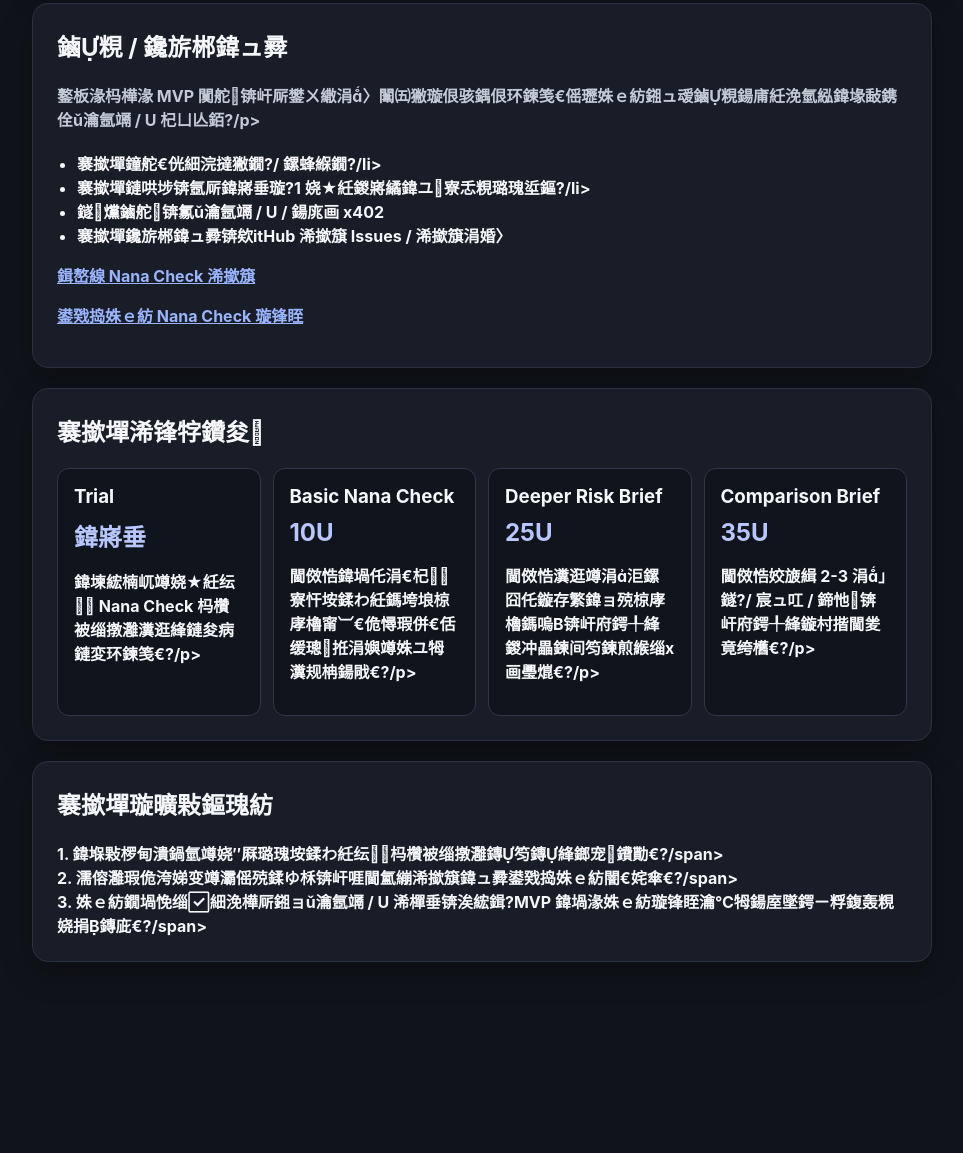
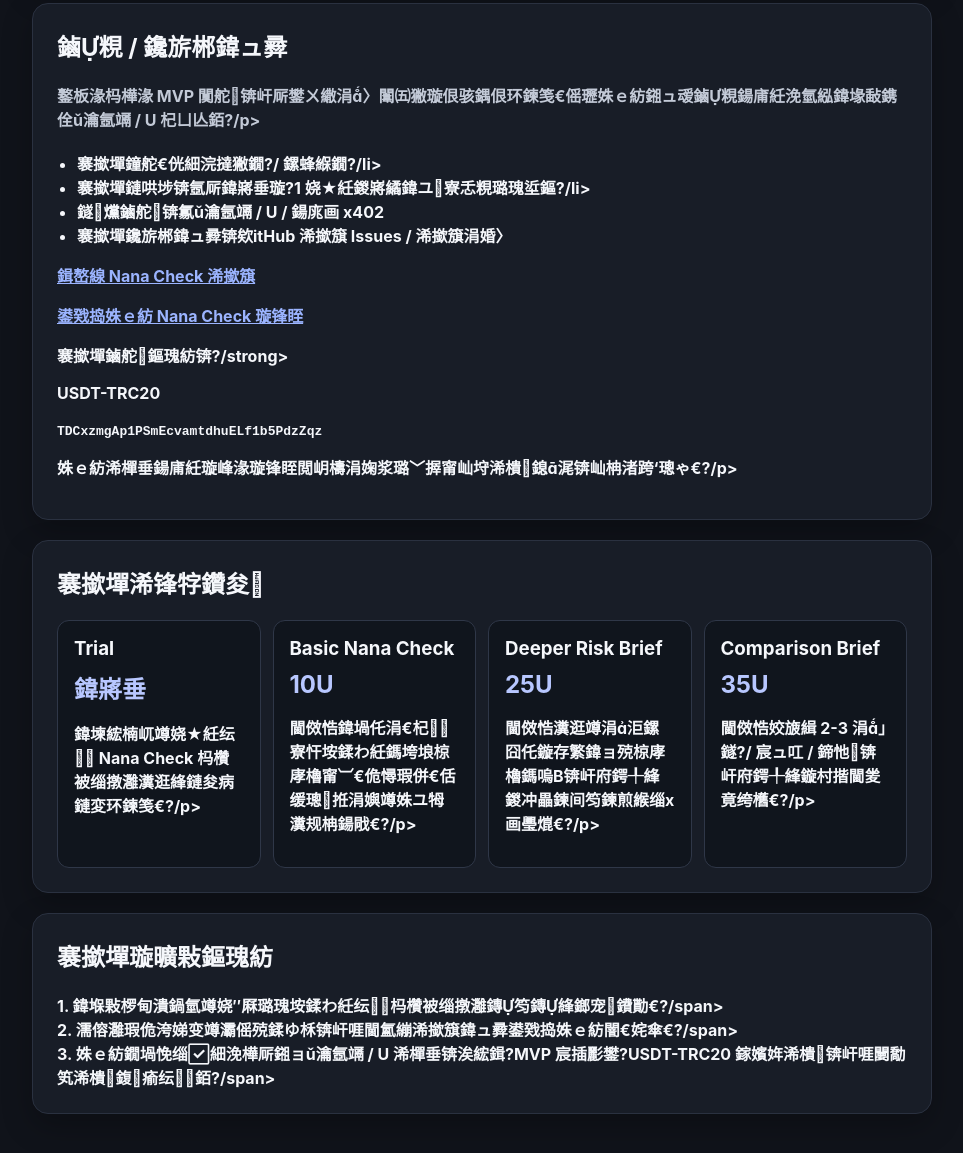
Before and after one commit to q870790290-blip/nana-check, a website: page docs/index.html in a window 1280 px wide. Shown: the part 1331-2484 px from the top of the page, without its empty margins (158-1121 px from the left). Before the commit the page ends 2373 px from the top, so only its background shows below. Drawn offline with Linux system fonts and the light colour scheme.

Commit message:
Add TRC20 payment details to page

```diff
--- a/docs/index.html
+++ b/docs/index.html
@@ -80,6 +80,12 @@
         </ul>
         <p><a href="https://github.com/q870790290-blip/nana-check" target="_blank" rel="noreferrer">鍓嶅線 Nana Check 浠撳簱</a></p>
         <p><a href="https://github.com/q870790290-blip/nana-check/issues/new/choose" target="_blank" rel="noreferrer">鍙戣捣姝ｅ紡 Nana Check 璇锋眰</a></p>
+        <div class="wallet-box">
+          <strong>褰撳墠鏀舵鏂瑰紡锛?/strong>
+          <p>USDT-TRC20</p>
+          <code>TDCxzmgAp1PSmEcvamtdhuELf1b5PdzZqz</code>
+          <p class="wallet-note">姝ｅ紡浠樿垂鍚庯紝璇峰湪璇锋眰閲岄檮涓婅浆璐﹀搱甯屾垨浠樻鎴浘锛屾柟渚跨‘璁ゃ€?/p>
+        </div>
       </section>
 
       <section class="card">
@@ -121,7 +127,7 @@
           </div>
           <div class="flow-step">
             <strong>3.</strong>
-            <span>姝ｅ紡鐗堝悗缁細浼樺厛鎺ョǔ瀹氬竵 / U 浠樿垂锛涘綋鍓?MVP 鍏堝湪姝ｅ紡璇锋眰瀹℃牳鍚庢墜鍔ㄧ粰鍑轰粯娆捐鏄庛€?/span>
+            <span>姝ｅ紡鐗堝悗缁細浼樺厛鎺ョǔ瀹氬竵 / U 浠樿垂锛涘綋鍓?MVP 宸插彲鐢?USDT-TRC20 鎵嬪姩浠樻锛屽啀闄勪笂浠樻鍑瘉纭銆?/span>
           </div>
         </div>
       </section>
```
